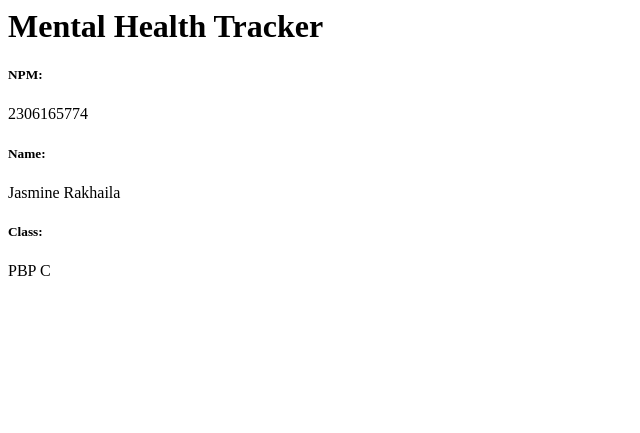
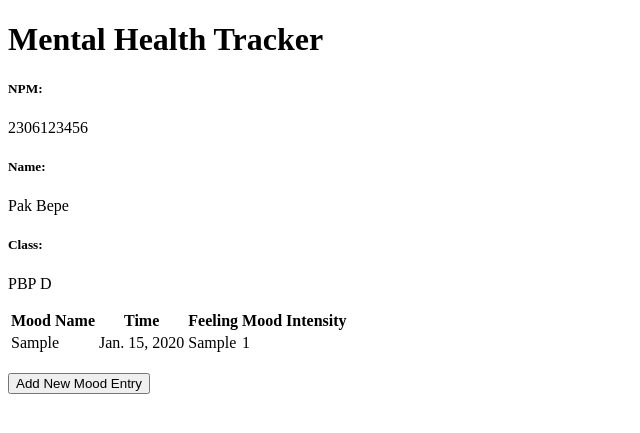
Before and after one commit to jasminerakhaila/mental-health-tracker, a Django app: page / in a window 1280 px wide. Shown: the top 433 px of the page, without its empty margins (0-640 px from the left). Run offline with Django 5.2, Linux system fonts and the light colour scheme; tables that the repository leaves empty hold one stand-in row (values such as "Sample post").

Commit message:
tutorial 2

```diff
--- a/main/models.py
+++ b/main/models.py
@@ -1,9 +1,12 @@
+import uuid  # tambahkan baris ini di paling atas
 from django.db import models
 
 # Create your models here.
 from django.db import models
 
+
 class MoodEntry(models.Model):
+    id = models.UUIDField(primary_key=True, default=uuid.uuid4, editable=False)  # tambahkan baris ini
     mood = models.CharField(max_length=255)
     time = models.DateField(auto_now_add=True)
     feelings = models.TextField()
--- a/main/templates/main.html
+++ b/main/templates/main.html
@@ -1,8 +1,43 @@
+{% extends 'base.html' %}
+{% block content %}
 <h1>Mental Health Tracker</h1>
 
 <h5>NPM: </h5>
 <p>{{ npm }}<p>
-<h5>Name: </h5>
-<p>{{ name }}<p>
-<h5>Class: </h5>
-<p>{{ class }}<p>
+
+<h5>Name:</h5>
+<p>{{ name }}</p>
+
+<h5>Class:</h5>
+<p>{{ class }}</p>
+
+{% if not mood_entries %}
+<p>Belum ada data mood pada mental health tracker.</p>
+{% else %}
+<table>
+  <tr>
+    <th>Mood Name</th>
+    <th>Time</th>
+    <th>Feeling</th>
+    <th>Mood Intensity</th>
+  </tr>
+
+  {% comment %} Berikut cara memperlihatkan data mood di bawah baris ini
+  {% endcomment %}
+  {% for mood_entry in mood_entries %}
+  <tr>
+    <td>{{mood_entry.mood}}</td>
+    <td>{{mood_entry.time}}</td>
+    <td>{{mood_entry.feelings}}</td>
+    <td>{{mood_entry.mood_intensity}}</td>
+  </tr>
+  {% endfor %}
+</table>
+{% endif %}
+
+<br />
+
+<a href="{% url 'main:create_mood_entry' %}">
+  <button>Add New Mood Entry</button>
+</a>
+{% endblock content %}
--- a/main/urls.py
+++ b/main/urls.py
@@ -1,9 +1,17 @@
 from django.urls import path
 from main.views import show_main
-
+from main.views import show_main, create_mood_entry
+from main.views import show_main, create_mood_entry, show_xml
+from main.views import show_main, create_mood_entry, show_xml, show_json
+from main.views import show_main, create_mood_entry, show_xml, show_json, show_xml_by_id, show_json_by_id
 
 app_name = 'main'
 
 urlpatterns = [
     path('', show_main, name='show_main'),
+    path('create-mood-entry', create_mood_entry, name='create_mood_entry'),
+    path('xml/', show_xml, name='show_xml'),
+    path('json/', show_json, name='show_json'),
+    path('xml/<str:id>/', show_xml_by_id, name='show_xml_by_id'),
+    path('json/<str:id>/', show_json_by_id, name='show_json_by_id'),
 ]
--- a/main/views.py
+++ b/main/views.py
@@ -1,11 +1,45 @@
 from django.shortcuts import render
+from django.shortcuts import render, redirect   # Tambahkan import redirect di baris ini
+from main.forms import MoodEntryForm
+from main.models import MoodEntry
+from django.http import HttpResponse
+from django.core import serializers
 
 # Create your views here.
 def show_main(request):
+    mood_entries = MoodEntry.objects.all()
+
     context = {
-        'npm' : '2306165774',
-        'name': 'Jasmine Rakhaila',
-        'class': 'PBP C'
+        'name': 'Pak Bepe',
+        'class': 'PBP D',
+        'npm': '2306123456',
+        'mood_entries': mood_entries
     }
 
     return render(request, "main.html", context)
+
+def create_mood_entry(request):
+    form = MoodEntryForm(request.POST or None)
+
+    if form.is_valid() and request.method == "POST":
+        form.save()
+        return redirect('main:show_main')
+
+    context = {'form': form}
+    return render(request, "create_mood_entry.html", context)
+
+def show_xml(request):
+    data = MoodEntry.objects.all()
+    return HttpResponse(serializers.serialize("xml", data), content_type="application/xml")
+
+def show_json(request):
+    data = MoodEntry.objects.all()
+    return HttpResponse(serializers.serialize("json", data), content_type="application/json")
+
+def show_xml_by_id(request, id):
+    data = MoodEntry.objects.filter(pk=id)
+    return HttpResponse(serializers.serialize("xml", data), content_type="application/xml")
+
+def show_json_by_id(request, id):
+    data = MoodEntry.objects.filter(pk=id)
+    return HttpResponse(serializers.serialize("json", data), content_type="application/json")
--- a/mental_health_tracker/settings.py
+++ b/mental_health_tracker/settings.py
@@ -25,7 +25,7 @@ SECRET_KEY = 'django-insecure-%b#&lny0=9om)_6&ar7@3zm-%1$xugnn)-3b*_7xw167^!obcg
 # SECURITY WARNING: don't run with debug turned on in production!
 DEBUG = True
 
-ALLOWED_HOSTS = ["localhost", "127.0.0.1", "jasmine-rakhaila-mentalhealthtracker.pbp.cs.ui.ac.id"]
+ALLOWED_HOSTS = ["localhost", "127.0.0.1", "jasmine-rakhaila-mentalhealthtracker.pbp.cs.ui.ac.id", "https://jasmine-rakhaila-mentalhealthtracker.pbp.cs.ui.ac.id/"]
 
 
 # Application definition
@@ -55,7 +55,7 @@ ROOT_URLCONF = 'mental_health_tracker.urls'
 TEMPLATES = [
     {
         'BACKEND': 'django.template.backends.django.DjangoTemplates',
-        'DIRS': [],
+        'DIRS': [BASE_DIR / 'templates'], # Tambahkan konten baris ini
         'APP_DIRS': True,
         'OPTIONS': {
             'context_processors': [
--- /dev/null
+++ b/templates/base.html
@@ -0,0 +1,13 @@
+{% load static %}
+<!DOCTYPE html>
+<html lang="en">
+  <head>
+    <meta charset="UTF-8" />
+    <meta name="viewport" content="width=device-width, initial-scale=1.0" />
+    {% block meta %} {% endblock meta %}
+  </head>
+
+  <body>
+    {% block content %} {% endblock content %}
+  </body>
+</html>
```
Also changed, not shown: main/forms.py (added, +7 -0 lines), main/templates/create_mood_entry.html (added, +18 -0 lines), main/migrations/0002_alter_moodentry_id.py (added), mental_health_tracker/.github/workflows/deploy.yml (added), 1 other file.
